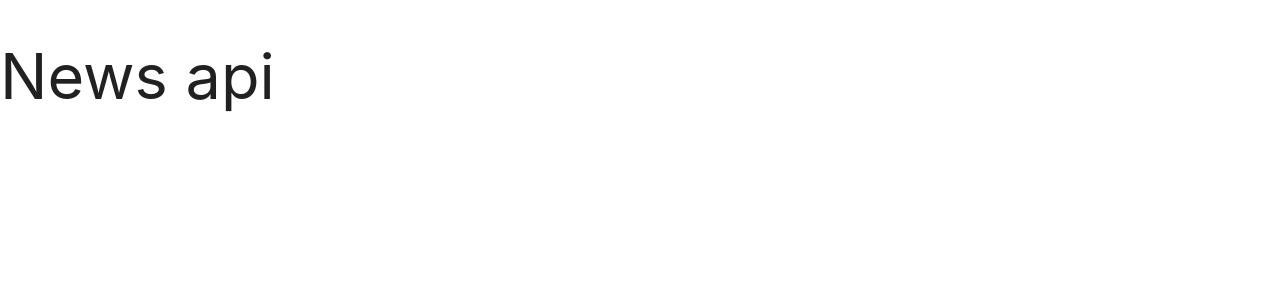
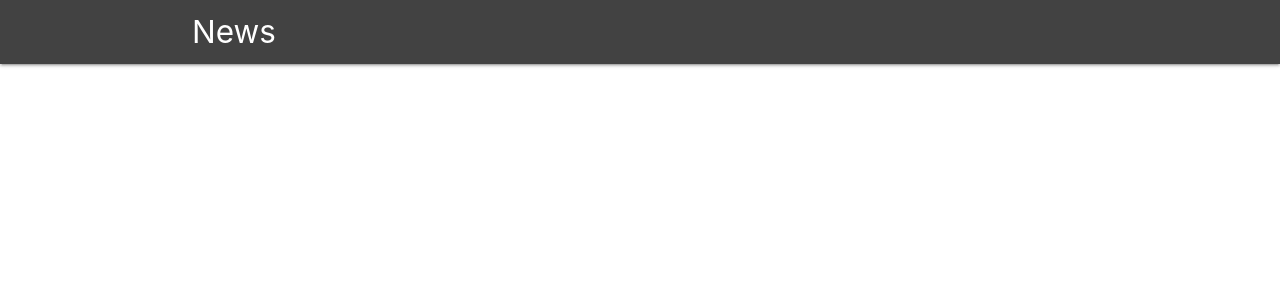
Before and after one commit to joshcesana/react-news-api, a React (Create React App) app: page / in a window 1280 px wide. Shown: the top 300 px of the page. Built offline with nearby package versions, Linux system fonts and the light colour scheme.

Commit message:
import/add Navbar component

```diff
--- a/src/App.js
+++ b/src/App.js
@@ -1,12 +1,13 @@
 import React, { Component } from 'react';
 import { BrowserRouter } from 'react-router-dom';
+import Navbar from './components/Navbar.js';
 
 class App extends Component {
   render() {
     return (
       <BrowserRouter>
         <div className="App">
-          <h1>News api</h1>
+          <Navbar />
         </div>
       </BrowserRouter>
     );
```
